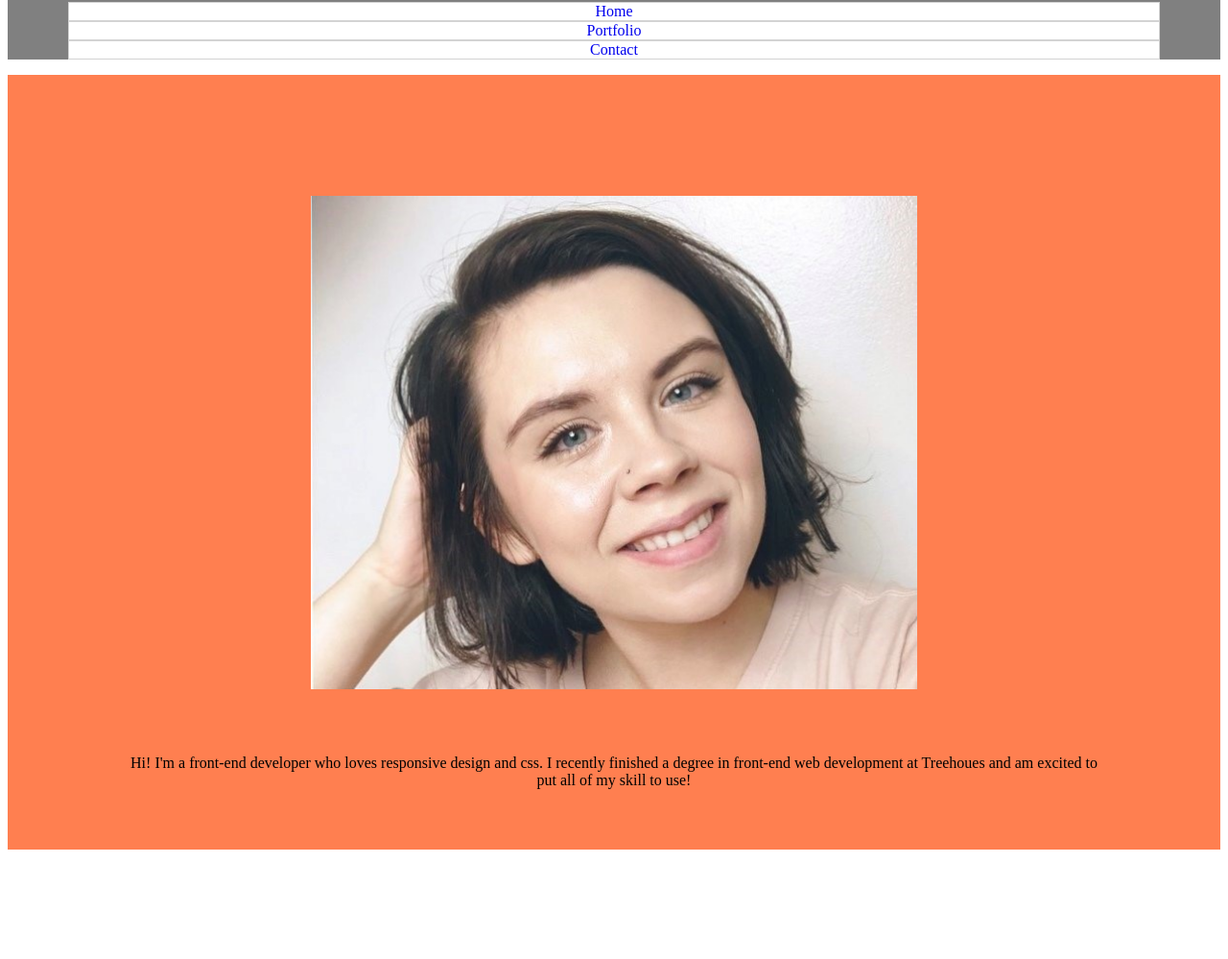
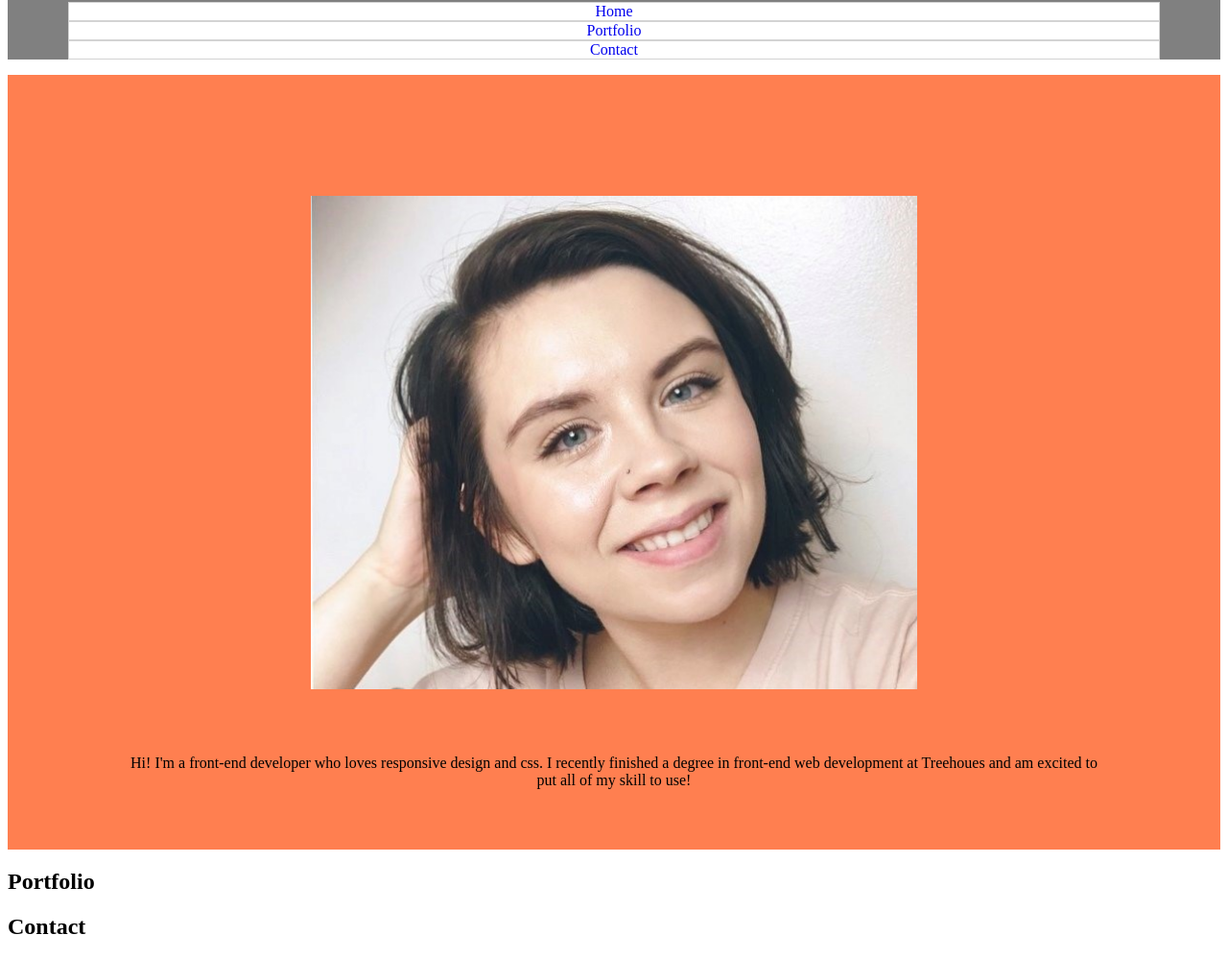
Before and after one commit to Jessgibbins/Techdegree-Project-2, a plain HTML site: page index.html in a window 1280 px wide. Shown: the part 65-1064 px from the top of the page at 96% size. Before the commit the page ends 958 px from the top, so only its background shows below. Drawn offline with Linux system fonts and the light colour scheme.

Commit message:
Added Sections

```diff
--- a/index.html
+++ b/index.html
@@ -19,5 +19,17 @@
             <img src="images/profile.jpg" alt="Jess Gibbins" class="profile-img">
             <p>Hi! I'm a front-end developer who loves responsive design and css. I recently finished a degree in front-end web development at Treehoues and am excited to put all of my skill to use!</p>
         </header>
+
+        <section class="portfolio">
+            <h2>Portfolio</h2>
+        </section>
+
+        <section class="contact">
+            <h2>Contact</h2>
+        </section>
+
+        <footer>
+
+        </footer>
     </body>
 </html>
```
